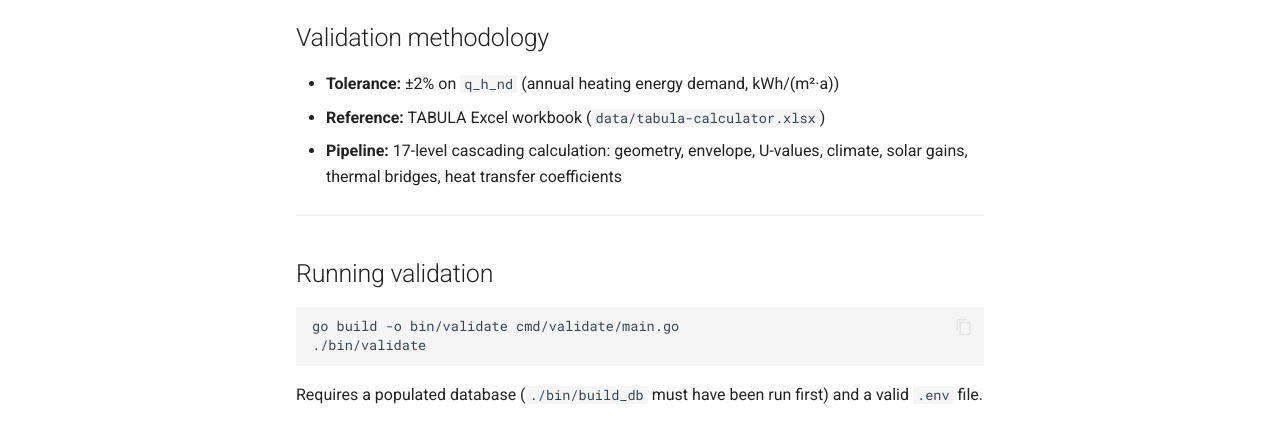
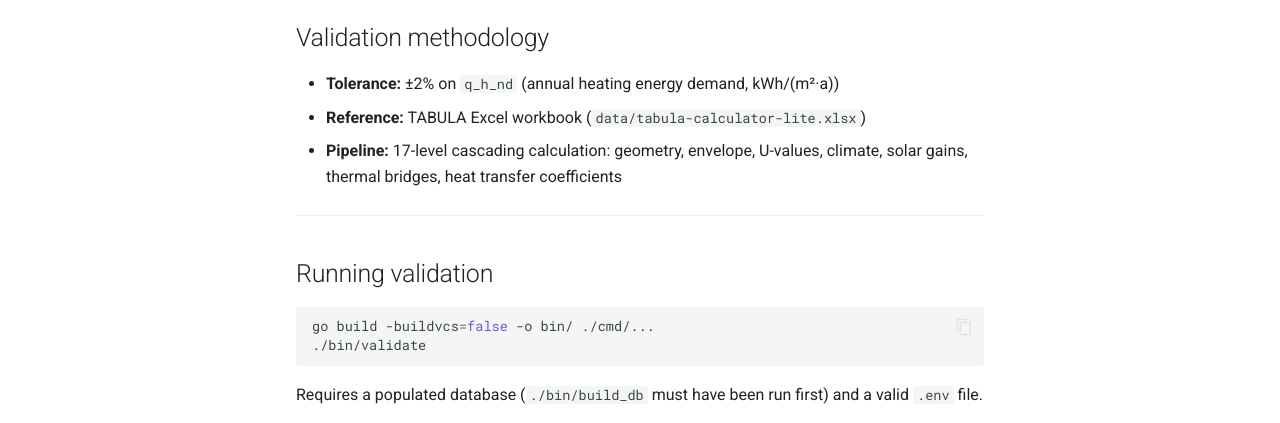
Before and after one commit to THD-Spatial-AI/ignis, an MkDocs documentation site: the page built from docs/validation.md, in a window 1280 px wide and 900 px high, scrolled down 1568 px. Shown: the part 312-735 px from the top of the window. Built offline with MkDocs 1.6.1 and Material for MkDocs 9.7.7, drawn with Linux system fonts in a browser that asks for light colours; comment, search, counter and statistics services are not loaded.

````diff
--- a/docs/validation.md
+++ b/docs/validation.md
@@ -52,7 +52,7 @@
 ## Validation methodology
 
 - **Tolerance:** ±2% on `q_h_nd` (annual heating energy demand, kWh/(m²·a))
-- **Reference:** TABULA Excel workbook (`data/tabula-calculator.xlsx`)
+- **Reference:** TABULA Excel workbook (`data/tabula-calculator-lite.xlsx`)
 - **Pipeline:** 17-level cascading calculation: geometry, envelope, U-values, climate, solar gains, thermal bridges, heat transfer coefficients
 
 ---
@@ -60,7 +60,7 @@
 ## Running validation
 
 ```bash
-go build -o bin/validate cmd/validate/main.go
+go build -buildvcs=false -o bin/ ./cmd/...
 ./bin/validate
 ```
 
````
Also changed, not shown: docs/api.md (+2 -2 lines).
